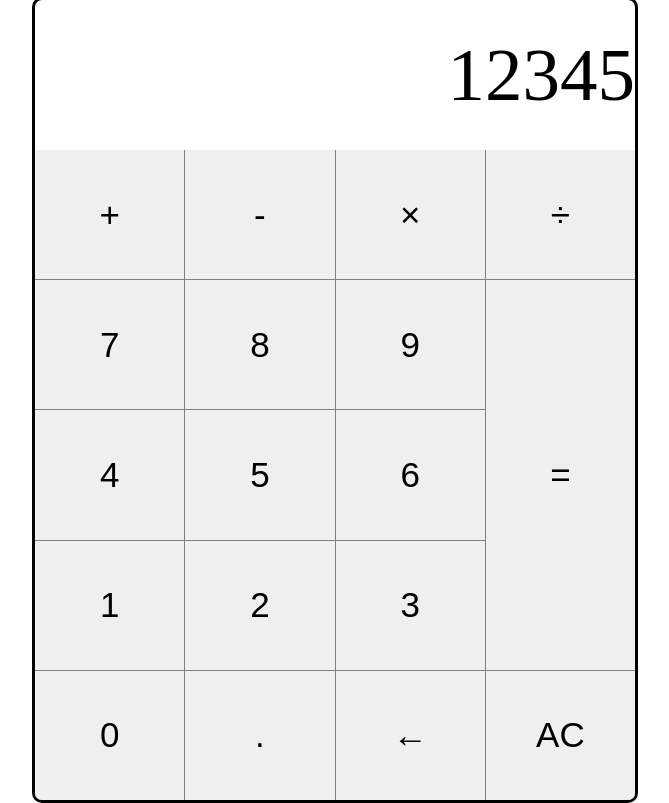
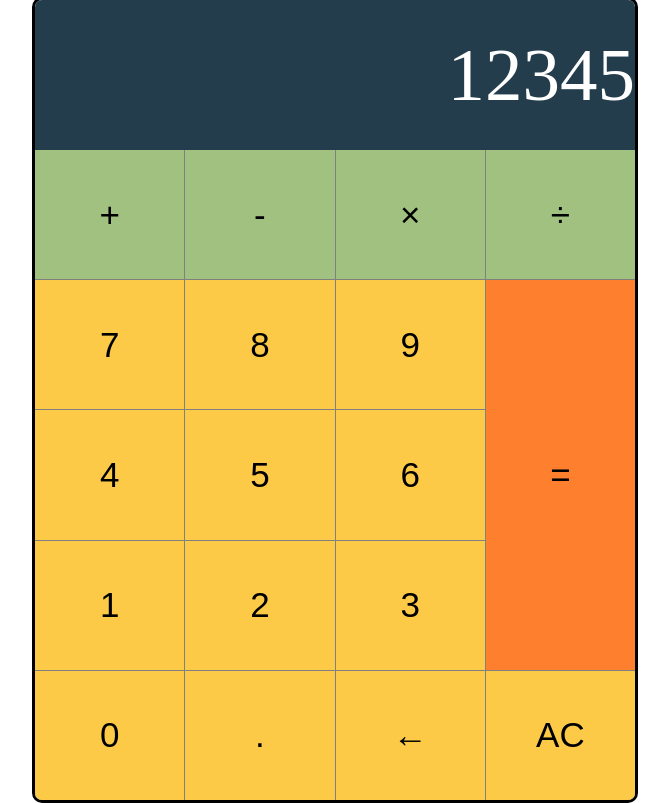
Before and after one commit to JClement11/odin-calculator, a plain HTML site: page index.html in a window 1280 px wide. Shown: the whole page, without its empty margins (305-974 px from the left). Drawn offline with Linux system fonts and the light colour scheme.

Commit message:
Change colors for display and buttons

```diff
--- a/style.css
+++ b/style.css
@@ -18,6 +18,8 @@
     justify-content: flex-end;
     height: 150px;
     font-size: 75px;
+    background: #233D4D;
+    color: white;
 }
 
 .button {
@@ -37,4 +39,19 @@
 .enter {
     grid-column: 4 / 5; /* Start at column #4 and end at column #5 (the very right edge). */
     grid-row: 2 / span 3;
+    background: #FE7F2D;
 }
+
+.add,
+.subtract,
+.multiply,
+.divide {
+    background: #A1C181;
+}
+
+.button.number,
+.decimal,
+.backspace,
+.clear {
+    background: #FCCA46;
+}
```
